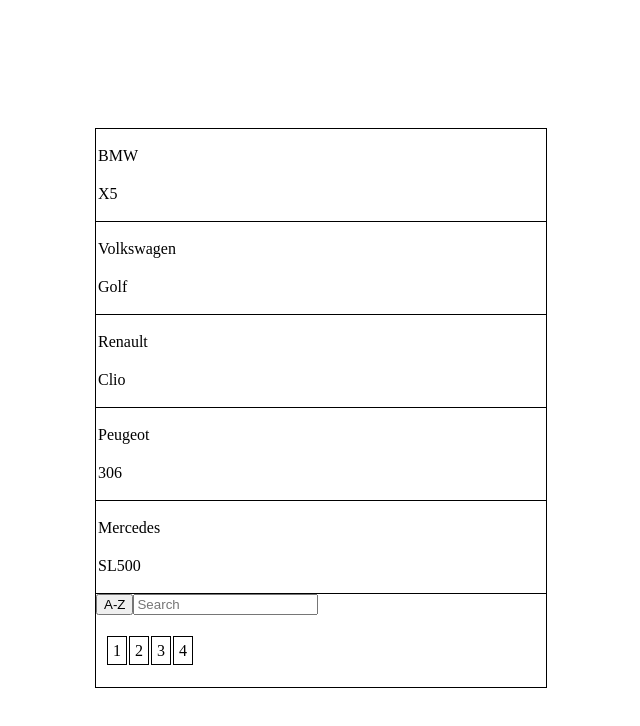
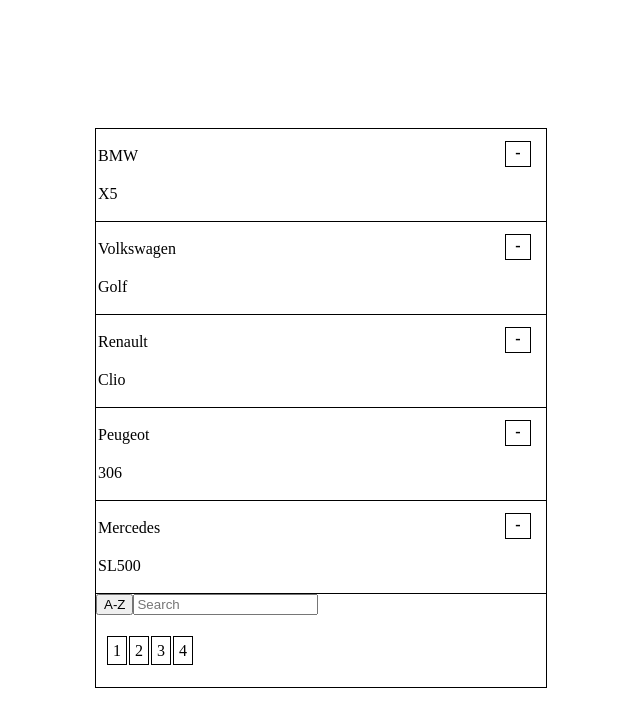
Before and after one commit to GengarWasTaken/projekti92react-mono, a React (Create React App) app: page / in a window 1280 px wide. Shown: the top 726 px of the page, without its empty margins (319-959 px from the left). Built offline with nearby package versions, Linux system fonts and the light colour scheme.

Commit message:
Collapse added

```diff
--- a/src/components/Item.js
+++ b/src/components/Item.js
@@ -1,15 +1,16 @@
-import React from 'react'
+import React, { useState } from "react";
 
-function Item (props){
-        return(
-
-            <div className="item">
-                <p className="name">{props.name}</p>
-                <p className="model">{props.model}</p>
-            </div>
-
-        )
-
+function Item({ name, model, collapseItem }) {
+  const [isCollapsed, setIsCollapsed] = useState(false);
+  return (
+    <div className="item">
+      <p className="name">{isCollapsed ? "" : [name]}</p>
+      <p className="collapse" onClick={(e) => setIsCollapsed(!isCollapsed)}>
+        {isCollapsed ? "+" : "-"}
+      </p>
+      <p className="model">{isCollapsed ? "" : [model]}</p>
+    </div>
+  );
 }
 
-export default Item
+export default Item;
--- a/src/components/Main.js
+++ b/src/components/Main.js
@@ -1,9 +1,12 @@
-import React from 'react'
-import Item from "./Item"
-import Data from "../database/Data"
-import Pagination from "./Pagination"
-import Search from "./Search"
-import { filterCarsByName, sortCarsByNameAsc, sortCarsByNameDesc } from '../utils';
+import React from "react";
+import Item from "./Item";
+import Data from "../database/Data";
+import Pagination from "./Pagination";
+import {
+  filterCarsByName,
+  sortCarsByNameAsc,
+  sortCarsByNameDesc,
+} from "../utils";
 
 function paginateCarList(data, currentPage, itemsPerPage) {
   const indexOfLastCar = currentPage * itemsPerPage;
@@ -13,7 +16,7 @@
 
 class Main extends React.Component {
   constructor() {
-    super()
+    super();
 
     this.state = {
       data: paginateCarList(Data, 1, 5),
@@ -22,7 +25,7 @@
       currentPage: 1,
       carsPerPage: 5,
       totalItems: Data.length,
-    }
+    };
 
     this.sortData = this.sortData.bind(this);
     this.search = this.search.bind(this);
@@ -30,8 +33,9 @@
   }
 
   sortData(list) {
-    this.setState(prevState => {
-      const sortingFunction = prevState.sortedAZ === false ? sortCarsByNameAsc : sortCarsByNameDesc;
+    this.setState((prevState) => {
+      const sortingFunction =
+        prevState.sortedAZ === false ? sortCarsByNameAsc : sortCarsByNameDesc;
       const sortedData = prevState.data.sort(sortingFunction);
 
       return {
@@ -45,7 +49,11 @@
     const filteredList = filterCarsByName(Data, searchTerm);
 
     this.setState((prevState) => ({
-      data: paginateCarList(filteredList, prevState.currentPage, prevState.carsPerPage),
+      data: paginateCarList(
+        filteredList,
+        prevState.currentPage,
+        prevState.carsPerPage
+      ),
       totalItems: filteredList.length,
       searchTerm,
     }));
@@ -62,20 +70,41 @@
 
   render() {
     const dataList = this.state.data.map((item) => {
-      return <Item name={item.name} model={item.model} key={item.id} />
+      return (
+        <Item
+          name={item.name}
+          model={item.model}
+          key={item.id}
+          isCollapsed={this.state.isCollapsed}
+          collapseItem={this.collapseItem}
+        />
+      );
     });
 
     let sortButtonText = this.state.sortedAZ === false ? "A-Z" : "Z-A";
 
-    return(
+    return (
       <main className="main">
         {dataList}
-        <button className="btn sort-az" onClick={() => this.sortData(this.state.data)}>{sortButtonText}</button>
-        <input type="text" placeholder="Search" onKeyUp={(e) => this.search(e.target.value)}/>
-        <Pagination carsPerPage={this.state.carsPerPage} totalCars={this.state.totalItems} paginate={this.paginate}/>
+        <button
+          className="btn sort-az"
+          onClick={() => this.sortData(this.state.data)}
+        >
+          {sortButtonText}
+        </button>
+        <input
+          type="text"
+          placeholder="Search"
+          onKeyUp={(e) => this.search(e.target.value)}
+        />
+        <Pagination
+          carsPerPage={this.state.carsPerPage}
+          totalCars={this.state.totalItems}
+          paginate={this.paginate}
+        />
       </main>
-    )
+    );
   }
 }
 
-export default Main
+export default Main;
--- a/src/index.css
+++ b/src/index.css
@@ -20,12 +20,31 @@
 
     border-bottom: 1px solid black;
 
+    position: relative;
+
   }
 
   .item p {
 
     padding: 2px;
 
+  }
+
+  .collapse {
+    position: absolute;
+    top: -20px;
+    right: 15px;
+
+    border: 1px solid black;
+
+    height: 20px;
+    width: 20px;
+
+    text-align: center;
+
+    font-weight: bold;
+
+    cursor: pointer;
   }
 
   .pagination{
--- a/src/utils.js
+++ b/src/utils.js
@@ -3,9 +3,9 @@
     return carsList;
   }
 
-  return carsList.filter(item => {
-    return item.name.toLowerCase().includes(searchTerm.toLowerCase())
-  })
+  return carsList.filter((item) => {
+    return item.name.toLowerCase().includes(searchTerm.toLowerCase());
+  });
 }
 
 function sortCarsByNameAsc(a, b) {
@@ -13,9 +13,9 @@
   let nameB = b.name.toUpperCase();
 
   if (nameA < nameB) {
-      return -1;
+    return -1;
   } else if (nameA > nameB) {
-      return 1;
+    return 1;
   }
 
   return 0;
@@ -26,16 +26,12 @@
   let nameB = b.name.toUpperCase();
 
   if (nameA < nameB) {
-      return 1;
+    return 1;
   } else if (nameA > nameB) {
-      return -1;
+    return -1;
   }
 
   return 0;
 }
 
-export {
-  filterCarsByName,
-  sortCarsByNameAsc,
-  sortCarsByNameDesc,
-};
+export { filterCarsByName, sortCarsByNameAsc, sortCarsByNameDesc };
```
Also changed, not shown: 1 other file (tests, documents, lock files or other folders).
